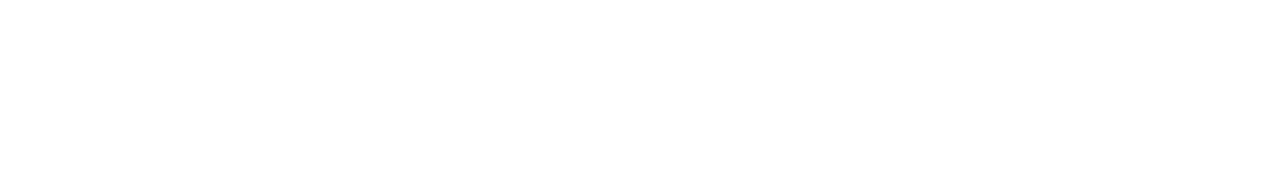
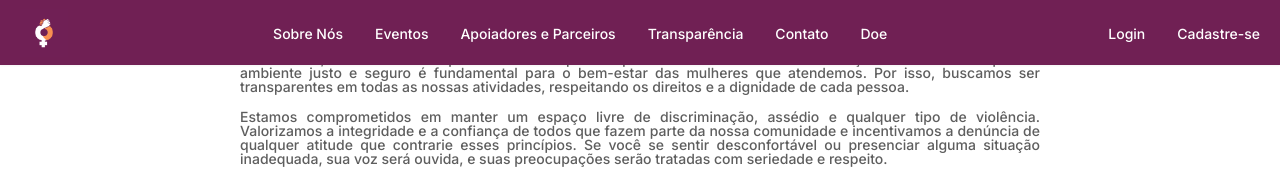
Before and after one commit to ONG-Coletivo-Encoraja/encoraja_frontend, a Next.js app in the folder my-app/: page /transparencia in a window 1280 px wide. Before the commit this address had no page. Shown: the top 169 px of the page. Built offline with nearby package versions, Linux system fonts and the light colour scheme; no server answers.

Commit message:
fix: change the name of the routes from English to Portuguese

```diff
--- a/my-app/src/app/(auth-routes)/forget-pass/page.tsx
+++ /dev/null
@@ -1,13 +0,0 @@
-import ForgotPassPage from "@/components/forgotPass/forgotPass";
-
-export default function ForgotPass() {
-    return (
-        <div className="flex items-center justify-center min-h-screen" style={{
-            backgroundImage: "url('/img/backgroundgirls.png')",
-            backgroundSize: "cover",
-            backgroundAttachment: "fixed",
-          }}>
-            <ForgotPassPage/>
-          </div>
-    );
-}
--- a/my-app/src/components/forgotPass/forgotPass.tsx
+++ b/my-app/src/components/forgotPass/forgotPass.tsx
@@ -59,7 +59,7 @@
                 </Form>
             </CardContent>
             <CardFooter className="flex flex-col justify-center gap-4">
-                <Link href='/recover-password'>
+                <Link href='/recuperar-senha'>
                     <Button type="button" className="mt-4">Recebi o código</Button>
                 </Link>
             </CardFooter>
--- a/my-app/src/components/homepage/navbar.tsx
+++ b/my-app/src/components/homepage/navbar.tsx
@@ -30,9 +30,9 @@
             <Link href="/#partners">
             <Label className="text-white">Apoiadores e Parceiros</Label>
             </Link>
-            {/* <Link href="/transparency">
+            <Link href="/transparencia">
             <Label className="text-white">Transparência</Label>
-            </Link> */}
+            </Link>
             <Link href="/#contact">
             <Label className="text-white">Contato</Label>
             </Link>
@@ -45,7 +45,7 @@
           <Link href="/login">
             <Label className="text-white mx-4">Login</Label>
           </Link>
-          <Link href="/register">
+          <Link href="/cadastre-se">
             <Label className="text-white mx-4">Cadastre-se</Label>
           </Link>
         </div>
--- a/my-app/src/components/login/loginform.tsx
+++ b/my-app/src/components/login/loginform.tsx
@@ -95,7 +95,7 @@
         </Form>
       </CardContent>
       <CardFooter className="flex flex-col justify-center gap-4">
-        <Link href="/forgot-password">
+        <Link href="/esqueci-senha">
           <Label className="underline">Esqueci minha senha</Label>
         </Link>
         <Link href="/register">
```
Also changed, not shown: my-app/src/app/(auth-routes)/cadastre-se/page.tsx (renamed from my-app/src/app/(auth-routes)/register/page.tsx), my-app/src/app/(auth-routes)/esqueci-senha/page.tsx (renamed from my-app/src/app/(auth-routes)/forgot-password/page.tsx), my-app/src/app/(auth-routes)/recuperar-senha/page.tsx (renamed from my-app/src/app/(auth-routes)/recover-password/page.tsx), my-app/src/app/(auth-routes)/transparencia/page.tsx (renamed from my-app/src/app/(auth-routes)/transparency/page.tsx).
